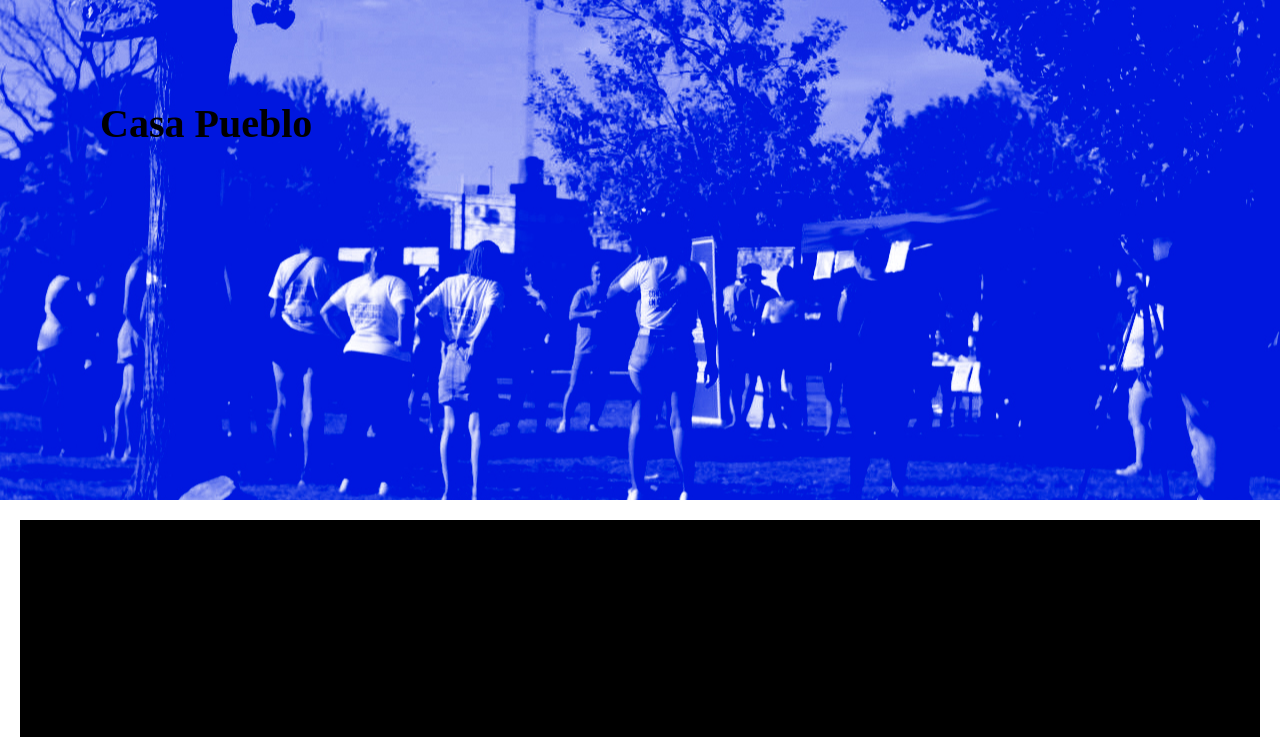
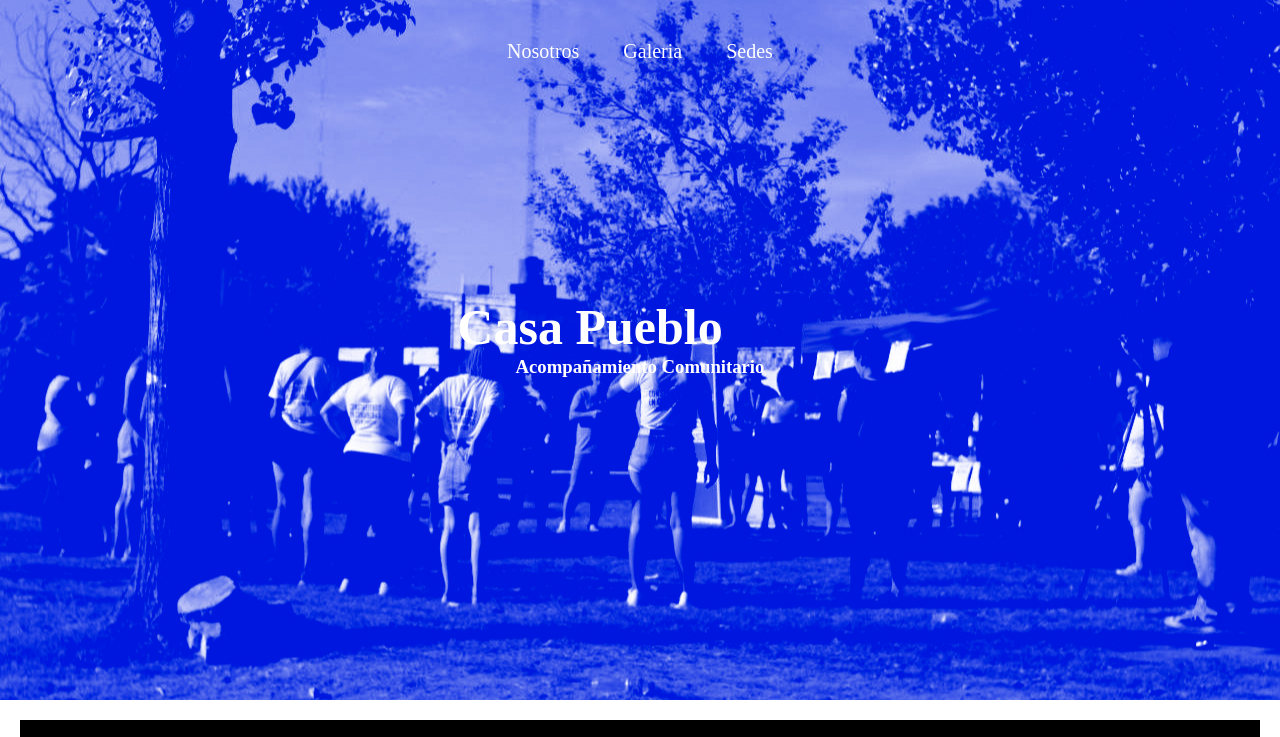
Before and after one commit to IvanMedri/IvanMedri.github.io, a plain HTML site: page nuevo/nuevo.html in a window 1280 px wide. Shown: the top 737 px of the page. Drawn offline with Linux system fonts and the light colour scheme.

Commit message:
puse contenedores en todos para poder dividir los contenidos y asi centrarlos mas facil

```diff
--- a/nuevo/nuevo.html
+++ b/nuevo/nuevo.html
@@ -12,15 +12,30 @@
 
 <header>
 
-<h1>Casa Pueblo</h1>
-
+ <contenedor class="header">
+	<nav class="menu">
+		<a href="#" id="btn-acerca-de">Nosotros</a>
+	    <a href="#" id="btn-galeria">Galeria</a>
+		<a href="#" id="btn-sedes">Sedes</a>
+	</nav>
+	<div class="textos">
+		<h1 class="nombre">Casa Pueblo</h1>
+		<h3 class="nombre2">Acompañamiento Comunitario</h3>
+	</div>
+ </contenedor>
 
 </header>
 
 
-<main>
-	<div class="main"></div>
- </main>
+<section class="main">
+<div><p>Lorem ipsum dolor sit amet consectetur adipisicing elit. Reiciendis, quas laudantium accusamus velit, ipsa consequatur ullam placeat itaque quasi perferendis, deserunt excepturi et possimus minus dignissimos illo ad adipisci voluptas!</p></div>
+<section class="sedes" id="sedes"></section>
+<section class="galeria" id="fotos"></section>
+<section class="acerca-de" id="acerca-de"></section>
+
+
+
+</section>
 
 
 
--- a/nuevo/sass/_header.sass
+++ b/nuevo/sass/_header.sass
@@ -3,13 +3,34 @@ header
 	background: url('../img/header.jpg')
 	background-size: cover
 	background-position: center
-	height: 500px
-	vertical-align: center
+	position: relative
+	height: 700px
+	background-attachment: fixed
 
 
 
-h1
-	font-size: 40px
+
+
+.menu
+	text-align: center
+	width: 100%
+	a
+		text-decoration: none
+		font-size: 20px
+		color: white
+		display: inline-block
+		margin: 40px 20px
+		position:relative
+	a:hover
+		text-decoration: underline
+.textos
+	text-align: center
+	width: 100%
+	color: white
 	position: absolute
-	margin-top: 100px
-	margin-left: 100px
+	margin-top: -52px
+	top: 50%
+	.nombre
+		margin-left: -100px
+		font-size: 50px
+	.nombre2
--- a/nuevo/sass/_main.sass
+++ b/nuevo/sass/_main.sass
@@ -1,5 +1,7 @@
-main
+.main
+
 	background: black
 	padding: 20px
 	margin: 20px
 	height: 600px
+	font-size: 70px
```
Also changed, not shown: nuevo/sass/estilos.css, 1 other file.
